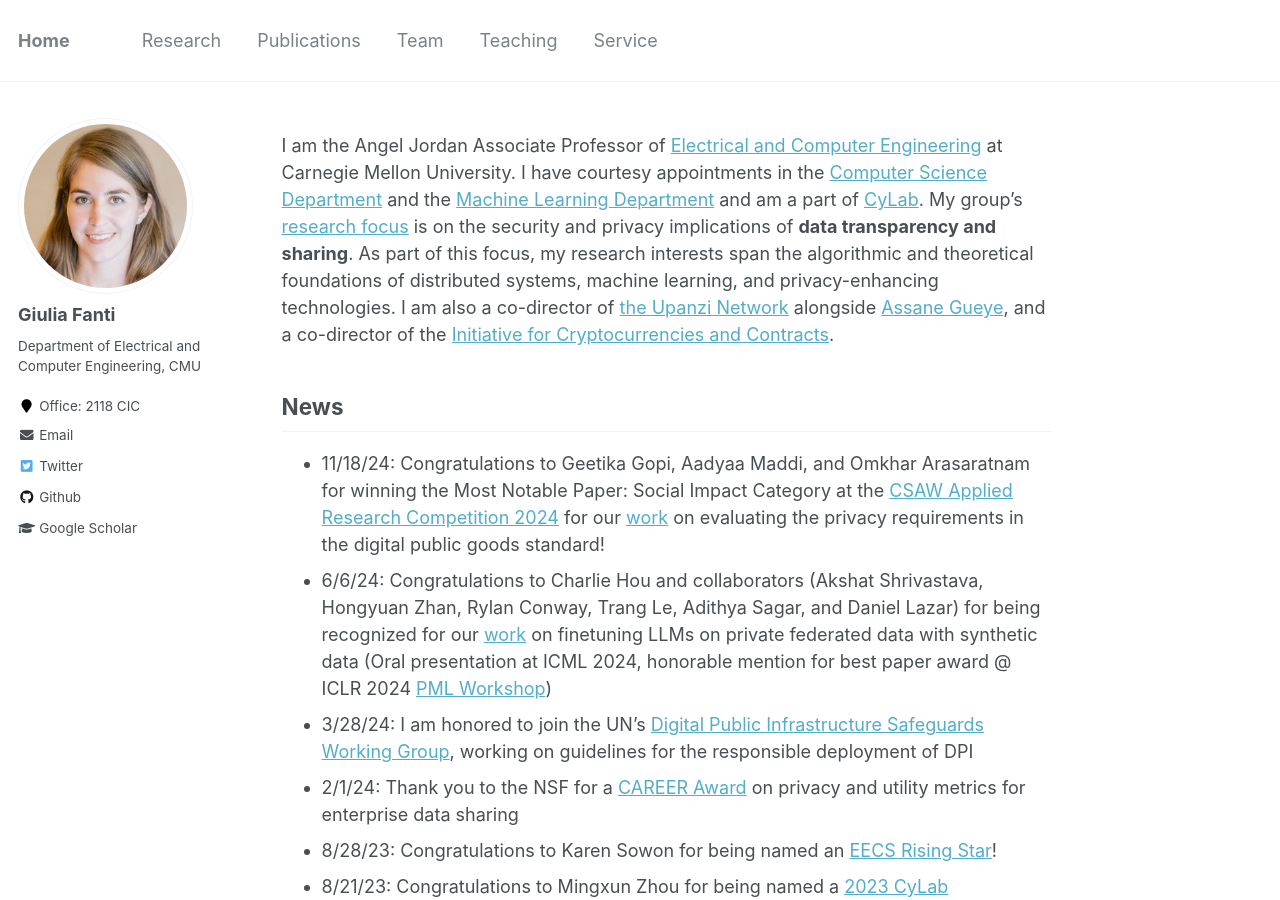
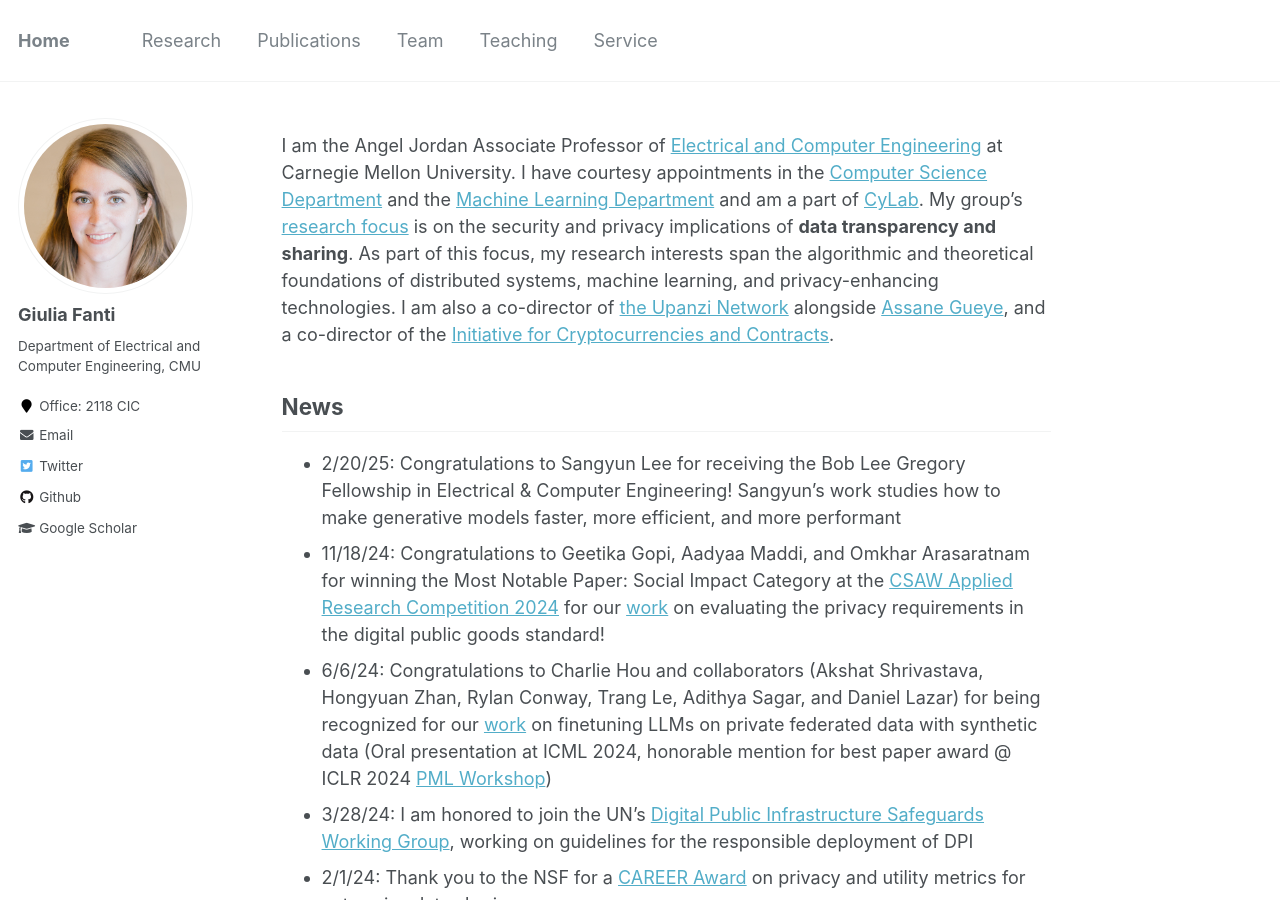
Before and after one commit to gfanti/gfanti.github.io, a Jekyll site: the page built from _pages/about.md, in a window 1280 px wide and 900 px high. Built offline with Jekyll 4.4.1, drawn with Linux system fonts in a browser that asks for light colours.

Commit message:
sangyun fellowship

```diff
--- a/_pages/about.md
+++ b/_pages/about.md
@@ -11,6 +11,7 @@ redirect_from:
 I am the Angel Jordan Associate Professor of <a href="https://ece.cmu.edu">Electrical and Computer Engineering</a> at Carnegie Mellon University. I have courtesy appointments in the <a href="https://www.csd.cs.cmu.edu/">Computer Science Department</a> and the <a href="https://www.ml.cmu.edu/">Machine Learning Department</a> and am a part of  <a href="https://www.cylab.cmu.edu">CyLab</a>. My group's <a href="/research">research focus</a> is on the security and privacy implications of **data transparency and sharing**. As part of this focus, my research interests span the algorithmic and theoretical foundations of distributed systems, machine learning, and privacy-enhancing technologies. I am also a co-director of <a href="https://www.africa.engineering.cmu.edu/research/upanzi/index.html">the Upanzi Network</a> alongside <a href="https://www.africa.engineering.cmu.edu/faculty-and-staff/directory/bios/gueye-assane.html">Assane Gueye</a>, and a co-director of the <a href="https://www.initc3.org/">Initiative for Cryptocurrencies and Contracts</a>.
 
 ## News
+* 2/20/25: Congratulations to Sangyun Lee for receiving the Bob Lee Gregory Fellowship in Electrical & Computer Engineering! Sangyun's work studies how to make generative models faster, more efficient, and more performant
 * 11/18/24: Congratulations to Geetika Gopi, Aadyaa Maddi, and Omkhar Arasaratnam for winning the Most Notable Paper: Social Impact Category at the <a href="sdf">CSAW Applied Research Competition 2024</a> for our <a href="https://www.usenix.org/system/files/soups2024-gopi.pdf">work</a> on evaluating the privacy requirements in the digital public goods standard!
 * 6/6/24: Congratulations to Charlie Hou and collaborators (Akshat Shrivastava, Hongyuan Zhan, Rylan Conway, Trang Le, Adithya Sagar, and Daniel Lazar) for being recognized for our <a href="https://arxiv.org/pdf/2406.02958">work</a> on finetuning LLMs on private federated data with synthetic data (Oral presentation at ICML 2024, honorable mention for best paper award @ ICLR 2024 <a href="https://pml-workshop.github.io/iclr24/">PML Workshop</a>)
 * 3/28/24: I am honored to join the UN's <a href="https://www.dpi-safeguards.org/">Digital Public Infrastructure Safeguards Working Group</a>, working on guidelines for the responsible deployment of DPI
```
Also changed, not shown: _pages/publications.md (+1 -0 lines).
